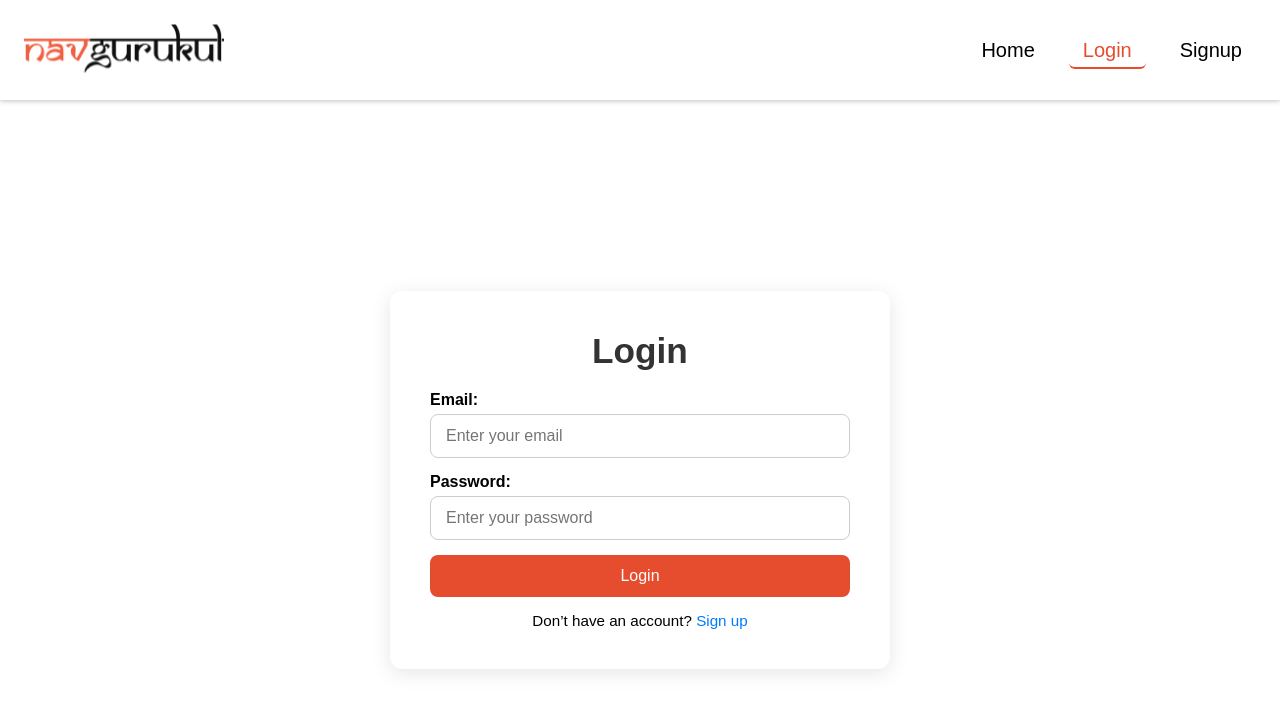
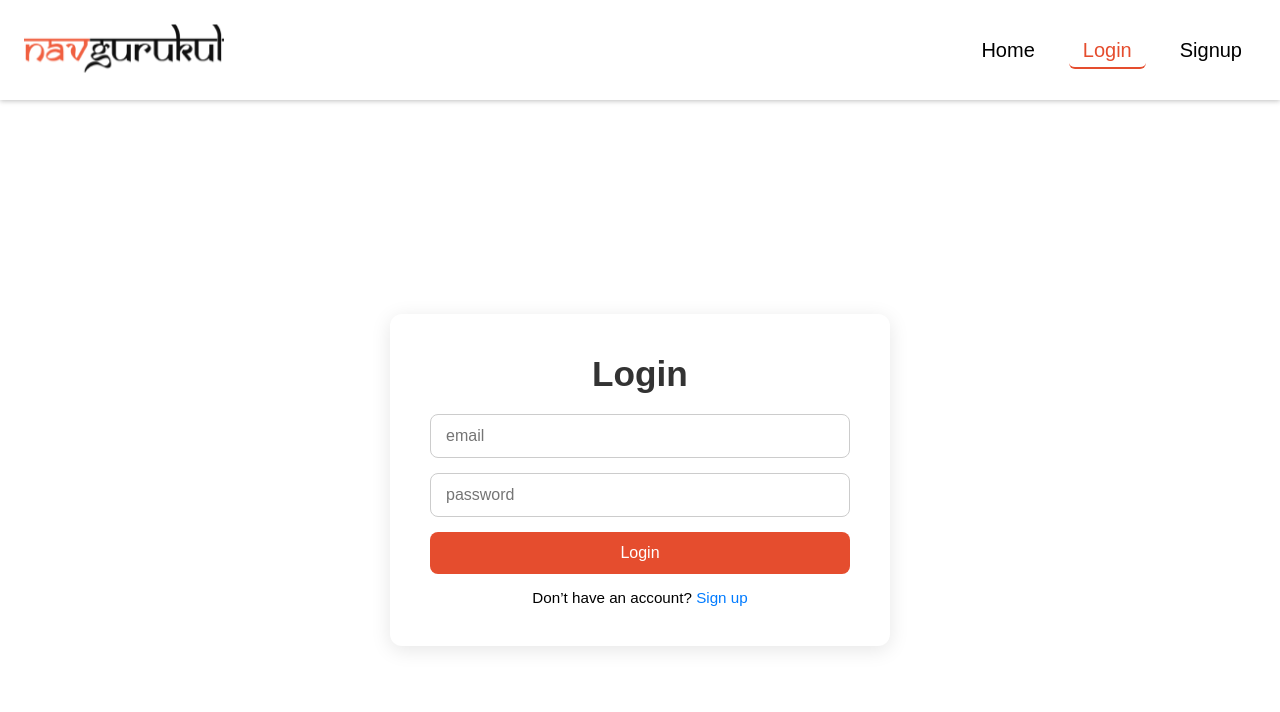
Before and after one commit to mahiawasthi23/Smart_Attendence_tracker, a React (Vite) app: page /login in a window 1280 px wide. Shown: the top 712 px of the page. Built offline with nearby package versions, Linux system fonts and the light colour scheme.

Commit message:
change the button color red and and remove the text

```diff
--- a/src/Pages/Login.css
+++ b/src/Pages/Login.css
@@ -42,7 +42,9 @@
   display: block;
   font-weight: 600;
   margin-bottom: 5px;
+  text-align: left;
 }
+
 
 .input-group input {
   width: 100%;
@@ -67,10 +69,6 @@
   cursor: pointer;
   font-size: 1rem;
   transition: 0.3s;
-}
-
-.login-btn:hover {
-  background-color: #0056b3;
 }
 
 .error-msg {
--- a/src/Pages/Login.jsx
+++ b/src/Pages/Login.jsx
@@ -62,11 +62,10 @@ const Login = ({ setUser }) => {
 
         <form onSubmit={handleSubmit}>
           <div className="input-group">
-            <label>Email:</label>
             <input
               type="email"
               name="email"
-              placeholder="Enter your email"
+              placeholder="email"
               value={formData.email}
               onChange={handleChange}
               required
@@ -74,11 +73,10 @@ const Login = ({ setUser }) => {
           </div>
 
           <div className="input-group">
-            <label>Password:</label>
             <input
               type="password"
               name="password"
-              placeholder="Enter your password"
+              placeholder="password"
               value={formData.password}
               onChange={handleChange}
               required
--- a/src/Pages/Sign.css
+++ b/src/Pages/Sign.css
@@ -61,10 +61,6 @@
   cursor: pointer;
   font-size: 1rem;
   transition: 0.3s;
-}
-
-.signup-container button:hover {
-  background-color: #0056b3;
 }
 
 .message {
--- a/src/Pages/Sign.jsx
+++ b/src/Pages/Sign.jsx
@@ -25,7 +25,7 @@ const Sign = () => {
 
     try {
       const controller = new AbortController();
-      const timeout = setTimeout(() => controller.abort(), 10000); // 10s timeout
+      const timeout = setTimeout(() => controller.abort(), 10000);
 
       const res = await axios.post(
         "https://smart-attendance-backend-3.onrender.com/api/auth/signup",
@@ -41,7 +41,6 @@ const Sign = () => {
 
       setFormData({ name: "", email: "", password: "", role: "student" });
 
-      // Navigate fast to login
       setTimeout(() => navigate("/login"), 1000);
     } catch (error) {
       if (axios.isCancel(error)) {
```
